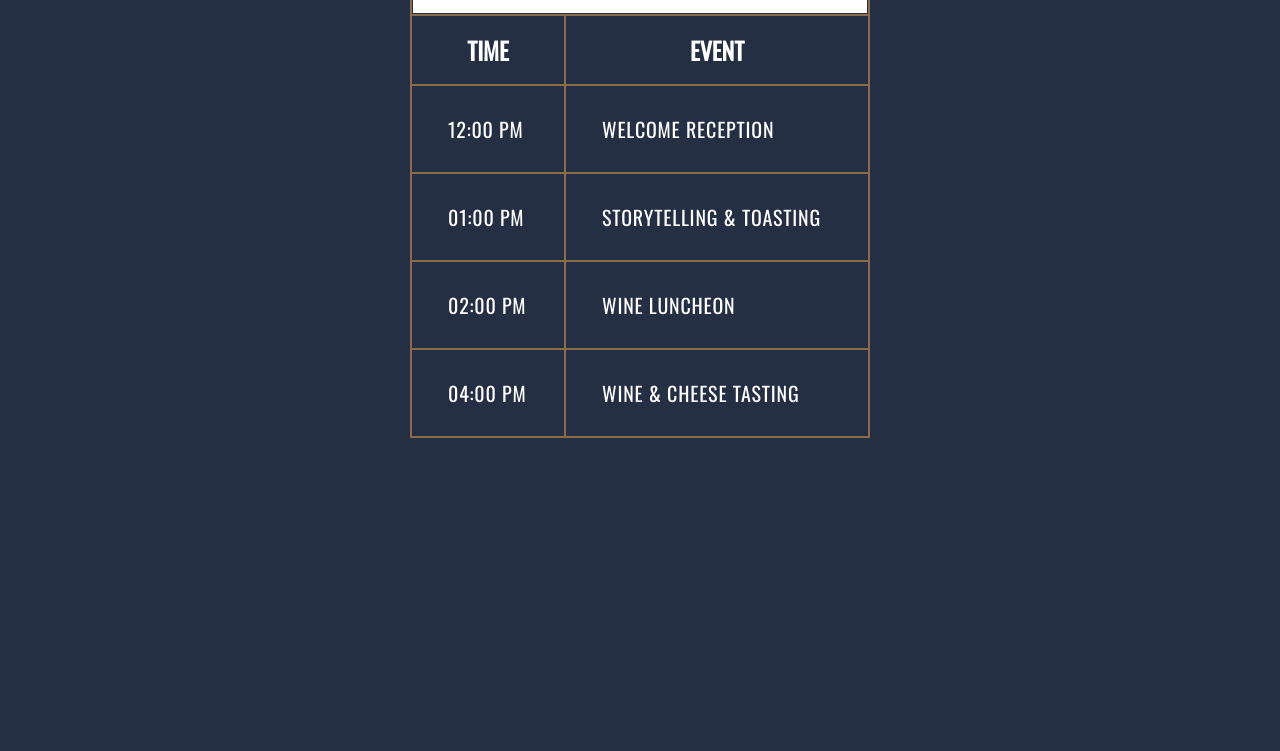
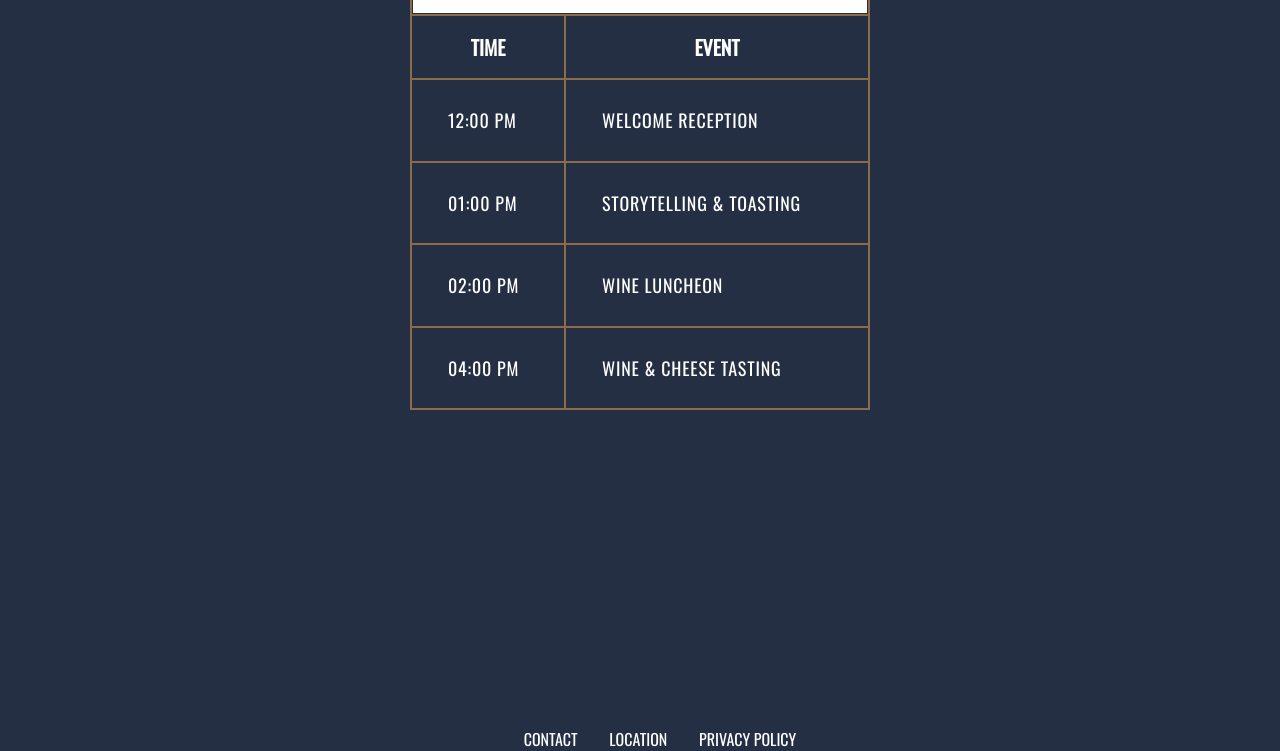
Before and after one commit to LuiRo07/Wine_Schedule, a plain HTML site: page index.html in a window 1280 px wide. Shown: the part 181-932 px from the top of the page. Before the commit the page ends 908 px from the top, so only its background shows below. Drawn offline with nearby package versions, Linux system fonts and the light colour scheme.

Commit message:
footer section added, modified entire stylesheet

```diff
--- a/index.html
+++ b/index.html
@@ -4,11 +4,11 @@
     <title>Wine Festival Schedule</title>
     <link rel="preconnect" href="https://fonts.googleapis.com"><link rel="preconnect" href="https://fonts.gstatic.com" crossorigin><link href="https://fonts.googleapis.com/css2?family=Oswald&display=swap" rel="stylesheet">
     <link rel="stylesheet" href="styles/style.css">
+    <meta name="viewport" content="width=device-width, initial-scale=1.0">
 </head>
 
 <!-- Wine Festival Schedule -->
 <body>
-</body>
     <header>
         <h1>Annual Aguillar Family Wine Festival</h1>
     </header>
@@ -70,12 +70,13 @@
     </div>
 
     <!-- need to position on the bottom of page -->
-    <!-- <footer>C
+    <footer>
         <ul>
             <li><a href="#">CONTACT</a></li>
-            <li><a href="#"></a>LOCATION</li>
-            <li><a href="#"></a>PRIVACY POLICY</li>
+            <li><a href="#">LOCATION</a></li>
+            <li><a href="#">PRIVACY POLICY</a></li>
         </ul>
-    </footer> -->
+    </footer>
+</body>
 
 </html>
--- a/styles/style.css
+++ b/styles/style.css
@@ -33,13 +33,13 @@ table {
 }
 
 h2 {
-    font-size: 24px;
+    font-size: 20px;
     padding: 15px;
     text-transform: uppercase;
 }
 
 h3 {
-    font-size: 20px;
+    font-size: 18px;
     padding: 15px;
     text-transform: uppercase;
     text-align: left;
@@ -63,24 +63,22 @@ td {
 }
 
 
-/* #242f44 */
-/* #8c6b48; */
-/* 'Oswald', sans-serif */
-
-
 /* styling for footer section */
-
-/* ul {
-    position: relative;
-    display: flex;
-    align-items: center;
+footer {
+    text-align: center;
 }
 
+li {
+    display: inline-block;
+    margin: 0 14px;
+    list-style-type: none;
+}
 
 a {
     color: white;
+    text-decoration: none;
 }
 
 a:hover {
     color: #8c6b48;
-} */
+}
```
Also changed, not shown: Preview/Preview.jpeg.
